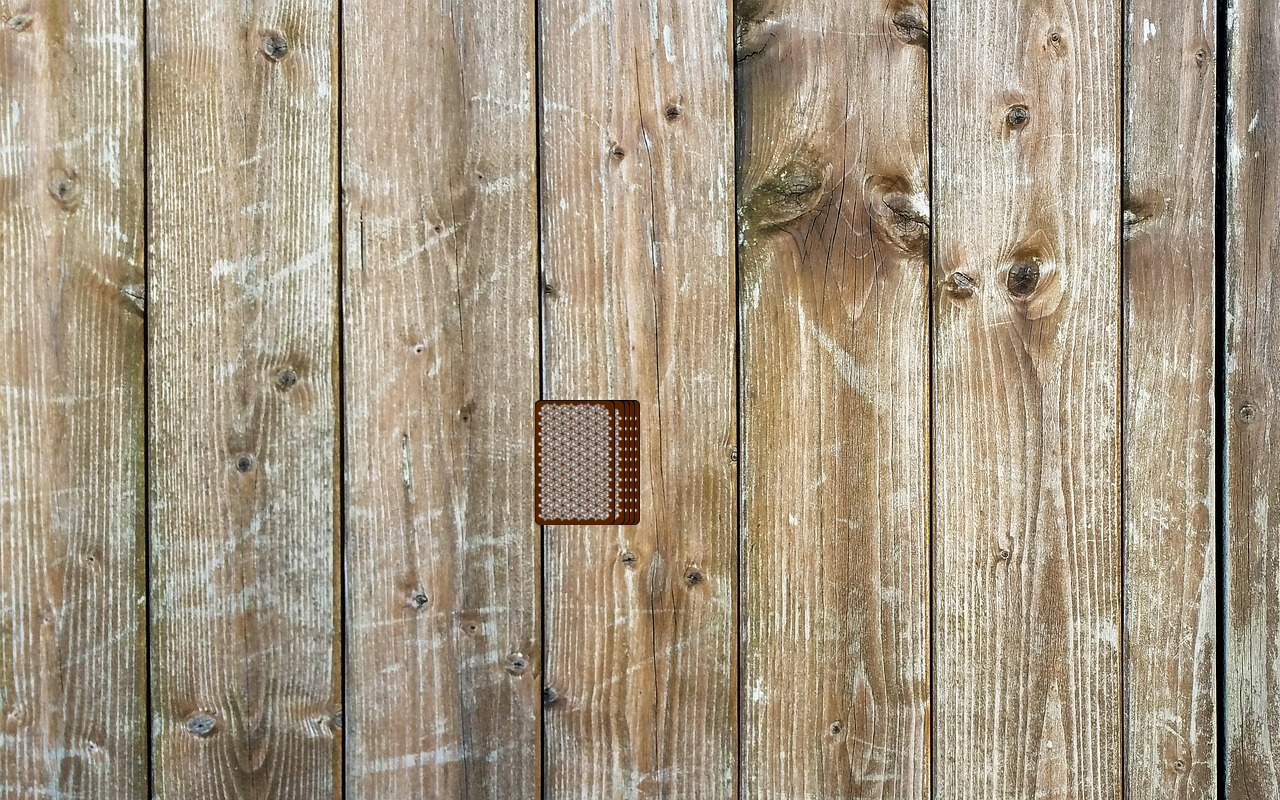
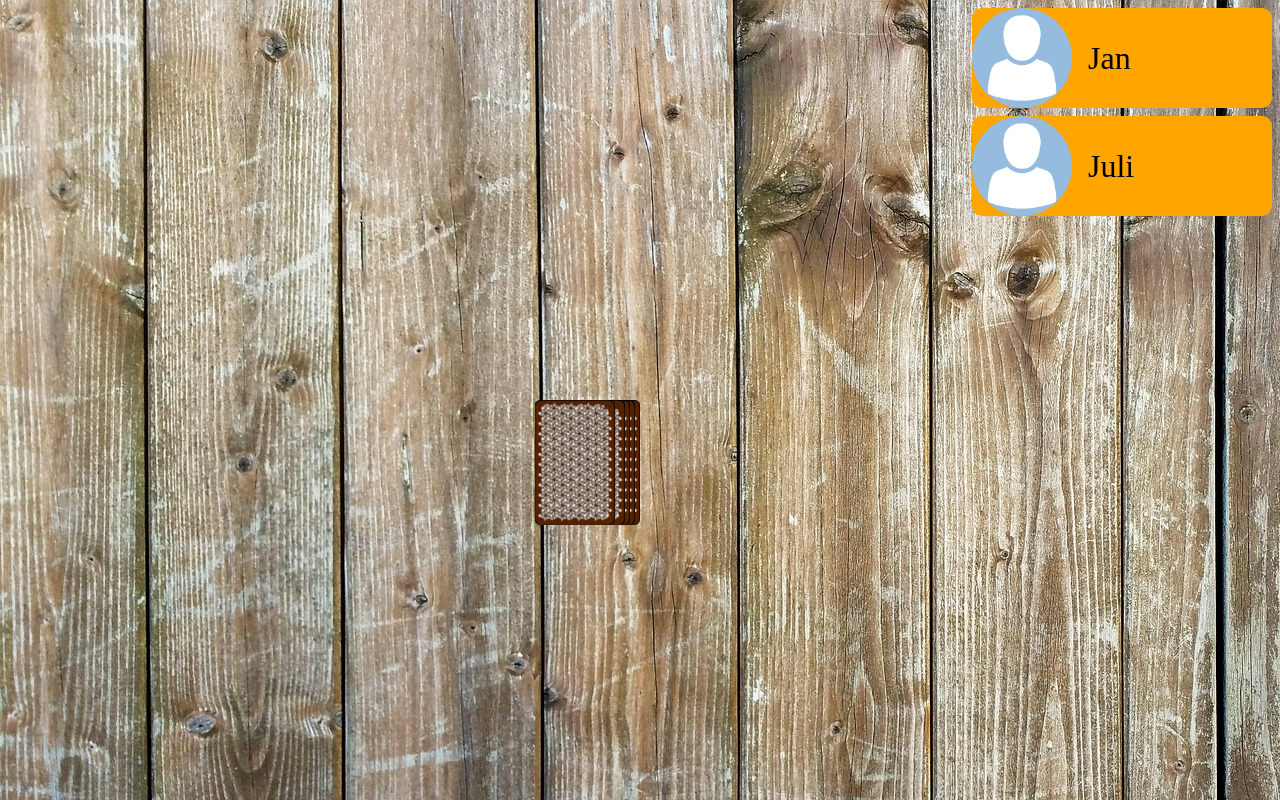
Before and after one commit to JanKillburger/ringoffire, an Angular app: page /game in a window 1280 px wide. Built offline with nearby package versions, Linux system fonts and the light colour scheme.

Commit message:
Added list of players

```diff
--- a/src/app/app.module.ts
+++ b/src/app/app.module.ts
@@ -5,12 +5,14 @@ import { AppRoutingModule } from './app-routing.module';
 import { AppComponent } from './app.component';
 import { StartScreenComponent } from './start-screen/start-screen.component';
 import { GameComponent } from './game/game.component';
+import { PlayerComponent } from './player/player.component';
 
 @NgModule({
   declarations: [
     AppComponent,
     StartScreenComponent,
-    GameComponent
+    GameComponent,
+    PlayerComponent
   ],
   imports: [
     BrowserModule,
--- a/src/app/game/game.component.html
+++ b/src/app/game/game.component.html
@@ -1,3 +1,10 @@
+<app-player
+  *ngFor="let player of game.players; let i = index"
+  class="player-container"
+  [ngStyle]="{ 'top.px': 8 + i * 108 }"
+  [player]="player"
+></app-player>
+
 <div class="game-table">
   <div class="card-stack">
     <img
@@ -12,9 +19,10 @@
       src="/assets/img/cards/card_cover.png"
     />
     <img
-    *ngFor ="let card of game.playedCards"
-    class="played-card"
-    [src]="'/assets/img/cards/' + card + '.png'"/>
+      *ngFor="let card of game.playedCards"
+      class="played-card"
+      [src]="'/assets/img/cards/' + card + '.png'"
+    />
     <img
       *ngIf="pickCardAnimation"
       class="pick-card"
--- a/src/app/game/game.component.scss
+++ b/src/app/game/game.component.scss
@@ -51,3 +51,8 @@ $played-card-position: scale(1) translateX(140px) translateY(-150px) rotate(-10d
         transform: $played-card-position;
     }
 }
+
+.player-container {
+    position: absolute;
+    right: 8px;
+}
--- /dev/null
+++ b/src/app/player/player.component.html
@@ -0,0 +1,4 @@
+<div class="player">
+  <img src="/assets/img/profile.png" />
+  <span>{{ player }}</span>
+</div>
--- /dev/null
+++ b/src/app/player/player.component.scss
@@ -0,0 +1,17 @@
+.player {
+    width: 300px;
+    display: flex;
+    align-items: center;
+    background-color: orange;
+    border-radius: 10px;
+
+    span {
+        font-size: 32px;
+        margin-left: 16px;
+    }
+
+    img {
+        width: 100px;
+        border-radius: 100%;
+    }
+}
--- a/src/models/game.ts
+++ b/src/models/game.ts
@@ -1,5 +1,5 @@
 export class Game {
-    public players: string[] = [];
+    public players: string[] = ['Jan', 'Juli'];
     public stack: string[] = [];
     public playedCards: string[] = [];
     public currentPlayer: number = 0;
```
Also changed, not shown: src/app/player/player.component.ts (added, +10 -0 lines), src/assets/img/profile.png (added), 1 other file (tests, documents, lock files or other folders).
